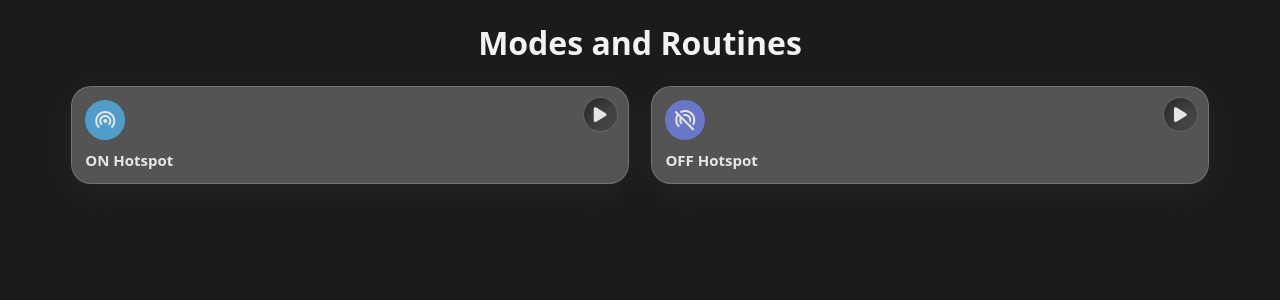
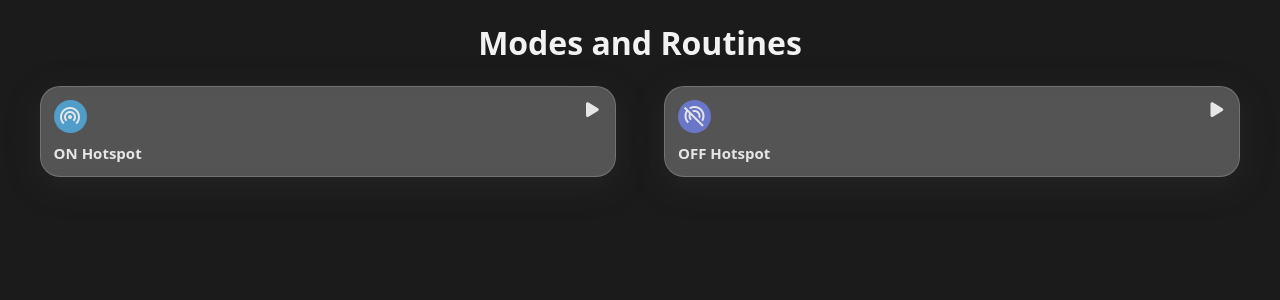
Before and after one commit to cadentax99/WebControl, a Flask app: page / in a window 1280 px wide. Shown: the top 300 px of the page. Run offline with Flask 3, Linux system fonts and the light colour scheme.

Commit message:
index.html

```diff
--- a/templates/index.html
+++ b/templates/index.html
@@ -12,9 +12,9 @@
         .container {
             display: flex;
             justify-content: space-between;
-            gap: 2%; /* Adds a 2% gap between the two boxes */
+            gap: 4%; /* Adds a 2% gap between the two boxes */
             margin: 20px auto;
-            width: 90%; /* Overall container width */
+            width: 95%; /* Overall container width */
         }
 
         .element {
@@ -30,14 +30,14 @@
         }
 
         button {
-            background: #434242; /* Matches the web background */
+            background: none;/* background: #434242; */
             color: hsl(0 0% 90%);
-            border: 1px solid rgba(255, 255, 255, 0.18); /* Border color same as box */
+            border: none;/* border: 1px solid rgba(255, 255, 255, 0.18); */
             border-radius: 50%; /* Makes the button circular */
             cursor: pointer;
-            box-shadow: inset -5px -5px 9px rgb(75 73 73 / 37%), inset 5px 5px 9px rgb(0 0 0 / 30%);
-            width: 35px; /* Increased button size (circular) */
-            height: 35px; /* Increased button size (circular) */
+            /* box-shadow: inset -5px -5px 9px rgb(75 73 73 / 37%), inset 5px 5px 9px rgb(0 0 0 / 30%); */
+            width: 25px; /* Increased button size (circular) */
+            height: 25px; /* Increased button size (circular) */
             display: flex;
             align-items: center;
             justify-content: center; /* Center the icon inside the button */
@@ -52,8 +52,8 @@
 
         .icon-container {
             border-radius: 50%;
-            width: 40px;
-            height: 40px;
+            width: 33px;
+            height: 33px;
             display: flex;
             align-items: center;
             justify-content: center;
```
